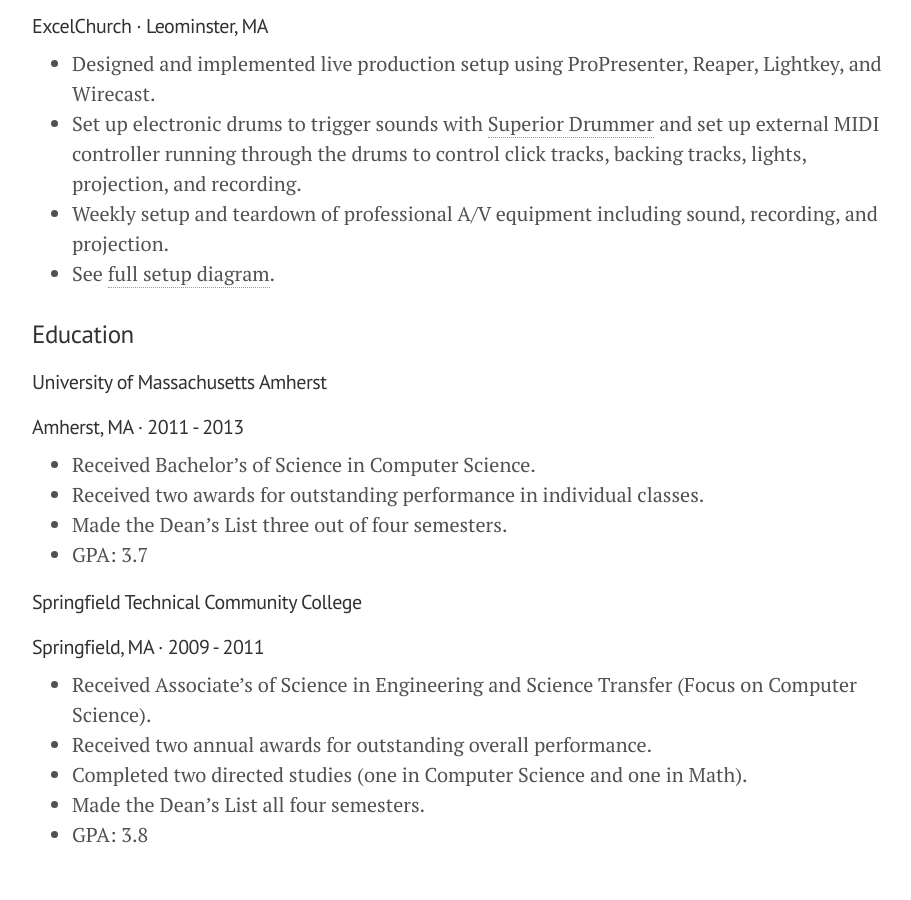
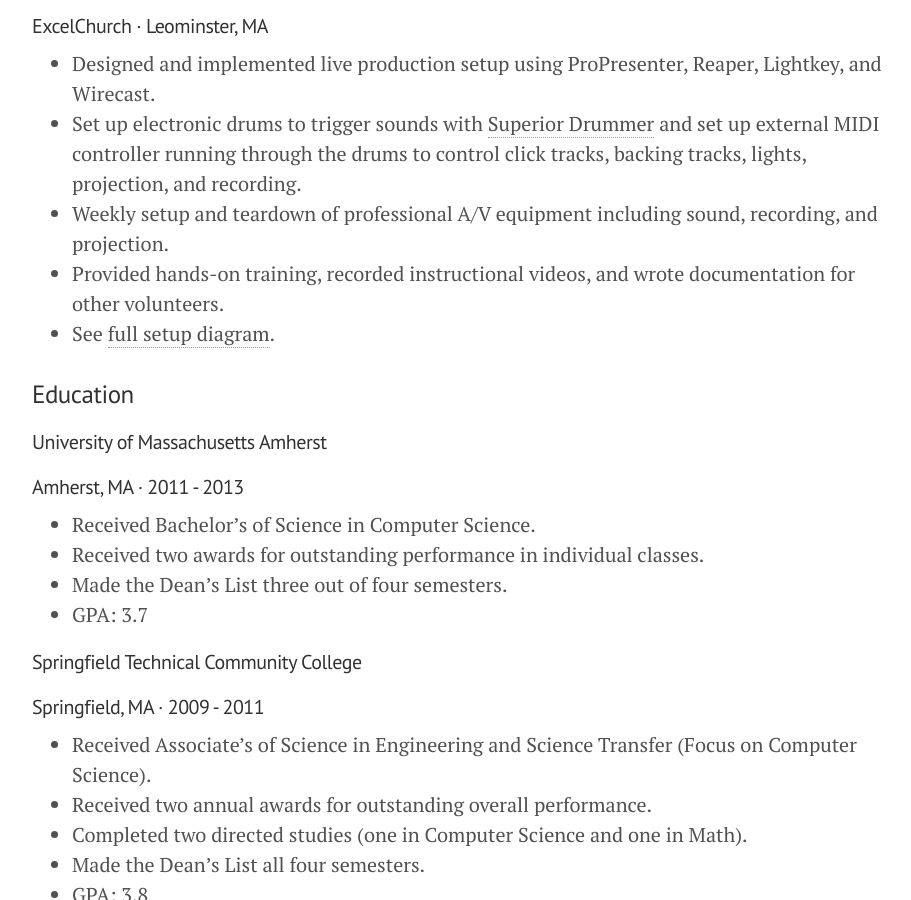
Before and after one commit to knpwrs/knpwrs.github.io, a Jekyll site: the page built from about.md, in a window 1280 px wide and 900 px high, scrolled down 2879 px. Shown: the whole window, without its empty margins (178-1089 px from the left). Built offline with Jekyll 4.4.1, drawn with Linux system fonts in a browser that asks for light colours; nearby versions of some CDN libraries.

Commit message:
Add training to ExcelChurch experience.

```diff
--- a/about.md
+++ b/about.md
@@ -119,6 +119,8 @@ I also enjoy music, play drums, and am a big time fan of the [New England Patrio
   backing tracks, lights, projection, and recording.
 * Weekly setup and teardown of professional A/V equipment including sound,
   recording, and projection.
+* Provided hands-on training, recorded instructional videos, and wrote
+  documentation for other volunteers.
 * See [full setup diagram][excel-setup].
 
 ### Education
```
